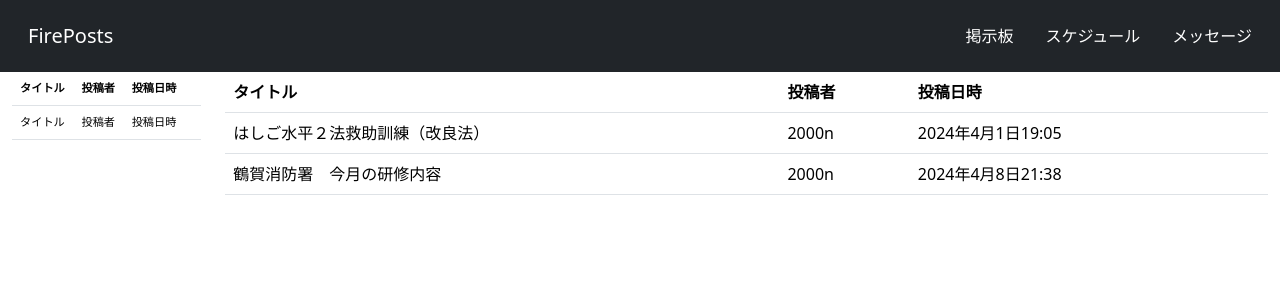
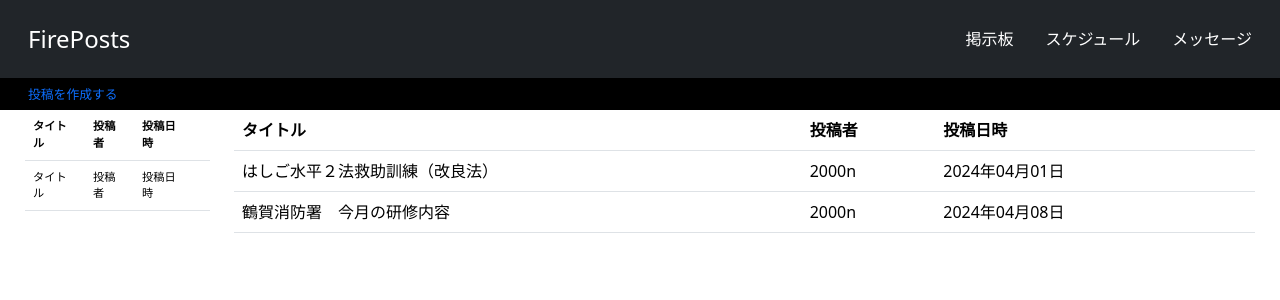
Before and after one commit to negi20001211/fireposts_app, a Django app: page /posts/posts_top/ in a window 1280 px wide. Shown: the top 300 px of the page. Run offline with Django 5.2, Linux system fonts and the light colour scheme; data comes from the database, SQL or seed files in the repository; both versions use the stored data as it was after the commit; some libraries are stand-ins or nearby versions.

Commit message:
次は新規作成と編集ページ

```diff
--- a/postsite/posts/static/posts/css/style.css
+++ b/postsite/posts/static/posts/css/style.css
@@ -1,9 +1,13 @@
 /* base.html */
-.nav-link{
+
+.home_link{
+    font-size: 1.5rem;
+}
+.header_nav{
     color: white;
 }
-.nav-link:hover{
-    animation: changeColor 1s forwards;
+.header_nav:hover{
+    animation: changeColor 0.5s forwards;
 }
 @keyframes changeColor  {
     0%{
@@ -13,12 +17,36 @@
         color: aqua;
     }
 }
-.menu{
-    /* margin-right: 50rem; */
+.detail_link{
+    color: black;
 }
+.detail_link:hover{
+    animation: change 0.5s forwards;
+}
+@keyframes change  {
+    0%{
+        color: black;
+    }
+    100%{
+        color: aqua;
+    }
+}
+
+.post_all{
+    padding: 0 25px;
+}
+.new_post_navbar{
+    height: 2rem;
+}
+.new_post_navbar li{
+    line-height: 0;
+}
+.new_post_link{
+    font-size: 0.8rem;
+}
+
+
 .left_col td {font-size: 0.7rem;
 }
 .left_col th{font-size: 0.7rem;
 }
-.light_col td{
-}
--- a/postsite/posts/templates/base.html
+++ b/postsite/posts/templates/base.html
@@ -18,12 +18,12 @@
 <nav class="navbar bg-dark">
     <div class="container-fluid">
         <ul class="nav">
-            <li class="navbar-brand"><a href="/" class="nav-link">FirePosts</a></li>
+            <li class="navbar-brand"><a href="/" class="nav-link header_nav home_link">FirePosts</a></li>
         </ul>
         <ul class="nav menu">
-            <li class="nav-item"><a href="{% url 'posts_top' %}" class="nav-link active">掲示板</a></li>
-            <li class="nav-item"><a href="#" class="nav-link">スケジュール</a></li>
-            <li class="nav-item"><a href="#" class="nav-link">メッセージ</a></li>
+            <li class="nav-item"><a href="{% url 'posts_top' %}" class="nav-link header_nav">掲示板</a></li>
+            <li class="nav-item"><a href="#" class="nav-link header_nav">スケジュール</a></li>
+            <li class="nav-item"><a href="#" class="nav-link header_nav">メッセージ</a></li>
         </ul>
     </div>
 </nav>
--- a/postsite/posts/templates/posts/posts_top.html
+++ b/postsite/posts/templates/posts/posts_top.html
@@ -1,9 +1,22 @@
 {% extends 'base.html' %}
+
+{% block head %}
+   {% load humanize %}
+{% endblock %}
+
 
 {% block body %}
 
-
-<div class="container-fluid">
+<nav class="navbar bg-black new_post_navbar">
+    <div class="container-fluid">
+    <ul class="nav">
+        <li class="nav-item">
+            <a href="{% url 'post_new' %}" class="nav-link new_post_link">投稿を作成する</a>
+        </li>
+    </ul>
+    </div>
+</nav>
+<div class="container-fluid post_all">
     <div class="row">
         <div class="col-2 left_col">
           <table class=" table ">
@@ -33,9 +46,13 @@
 
                 {% for post in posts %}
                 <tr>
-                    <td>{{post.title}}</td>
+                    <td><a href="{% url 'post_detail' post.id %}" class="nav-link detail_link">{{post.title}}</a></td>
                     <td>{{post.created_by}}</td>
-                    <td>{{post.created_at}}</td>
+                    {% if post.created_at|date:"Ymd" == today%}
+                    <td>{{post.created_at|time:"H:i"}}</td>
+                    {% else %}
+                    <td>{{post.created_at|date:"Y年m月d日"}}</td>
+                    {% endif %}
                     <td></td>
                 </tr>
                 {% endfor %}
--- a/postsite/posts/views.py
+++ b/postsite/posts/views.py
@@ -1,4 +1,4 @@
-from django.shortcuts import render
+from django.shortcuts import render,get_object_or_404
 from posts.models import Post
 
 def top(request):
@@ -14,7 +14,8 @@ def post_new(request):
 
 
 def post_detail(request,post_id):
-    return render(request,'posts/post_detail.html')
+    post = get_object_or_404(Post,pk=post_id)
+    return render(request,'posts/post_detail.html',{'post':post})
 
 def post_edit(request,post_id):
     return render(request,'posts/post_edit.html')
--- a/postsite/postsite/settings.py
+++ b/postsite/postsite/settings.py
@@ -28,6 +28,7 @@ INSTALLED_APPS = [
     'django.contrib.staticfiles',
     'posts.apps.PostsConfig',
     'django_bootstrap5',
+    'django.contrib.humanize',
 ]
 
 MIDDLEWARE = [
```
Also changed, not shown: postsite/posts/templates/posts/post_detail.html (+35 -1 lines), postsite/db.sqlite3, postsite/j2n5h2hobrj7wkmywmtf.png (added), 2 other files.
